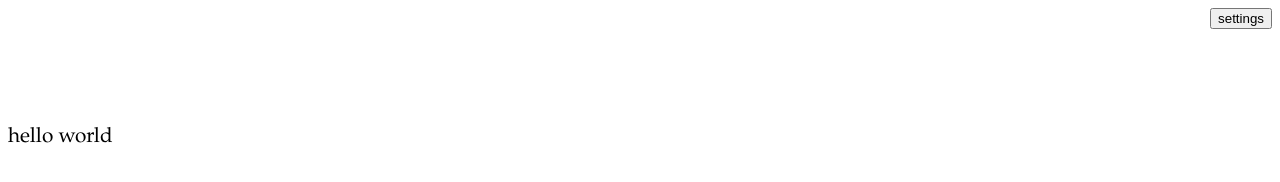
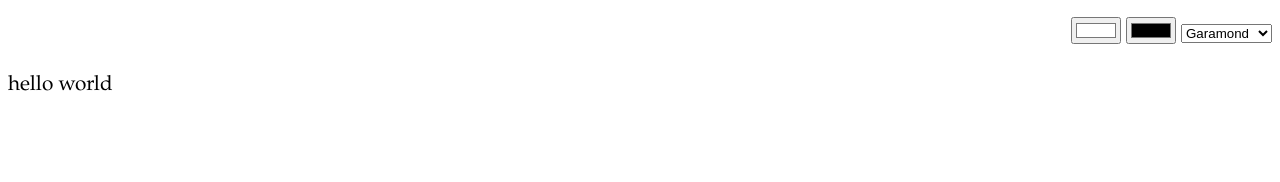
Before and after one commit to phi-knight/phi-knight.github.io, a plain HTML site: page index.html in a window 1280 px wide. Drawn offline with nearby package versions, Linux system fonts and the light colour scheme; some packages are replaced by stand-ins of ours.

Commit message:
Update index.html

```diff
--- a/index.html
+++ b/index.html
@@ -10,9 +10,7 @@
 	<meta name="viewport" content="width=device-width, initial-scale=1, maximum-scale=1">
 </head>
 
-<button onclick="settingsShowHide()" style="float:right;">settings</button>
-<br>
-<div style="display : none; float : right;" id="settings">
+<div style="float : right;" id="settings">
 <input type="color" value="#ffffff" id="backgroundColor" onchange="paintBackground()">
 <input type="color" value="#000000" id="fontColor" onchange="paintFont()">
 <select id="input-font" class="input" onchange="changeFontStyle (this);"><option value="Garamond" selected="selected">Garamond</option><option value="Times New Roman">Roman</option><option value="Arial">Arial</option><option value="Courier New">monospace</option></select>
```
